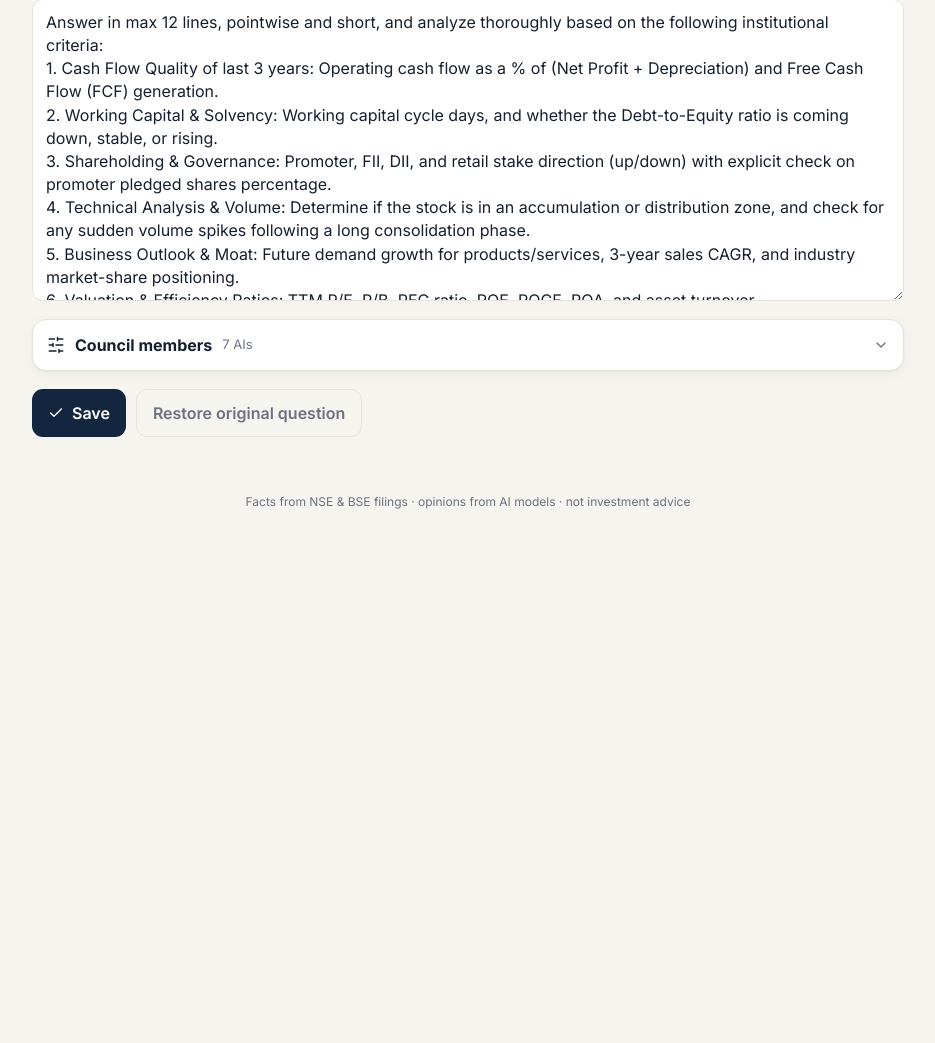
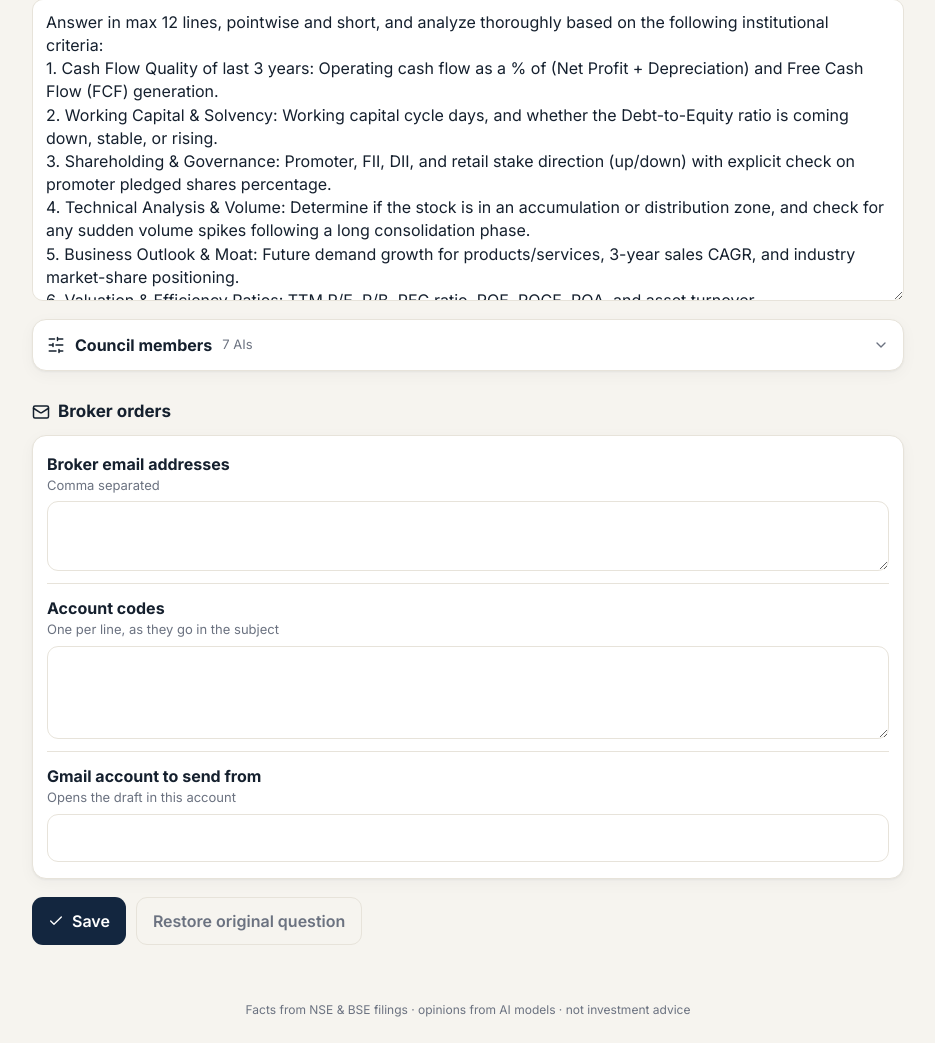
Before and after one commit to parthchandak02/stock-council, a FastAPI app: page /settings in a window 1280 px wide. Shown: the part 747-1790 px from the top of the page, without its empty margins (172-1107 px from the left). Before the commit the page ends 1256 px from the top, so only its background shows below. Run offline with FastAPI, Linux system fonts and the light colour scheme; data that the repository does not hold is empty; some libraries are stand-ins or nearby versions.

Commit message:
Broker orders: GTT buy/sell form on the stock page opens a ready Gmail draft; orders logged
- Buy/Sell, account, any number of quantity x trigger-price lines, live email preview
- Opens Gmail compose in the chosen account (authuser) with To/Subject/Body filled; nothing is sent automatically
- Broker addresses, account codes and Gmail account live in Settings (database), not in the repo
- Prepared orders listed on the stock page and in History

Co-Authored-By: Claude Opus 5.5 <noreply@anthropic.com>

```diff
--- a/src/stock_council/daily.py
+++ b/src/stock_council/daily.py
@@ -273,3 +273,28 @@ def saved_screen_history(conn, screen_id: str) -> dict:
     now = {r[0] for r in conn.execute("SELECT isin FROM screen_hits WHERE screen_id=? AND day=?", (screen_id, days[0]))}
     before = {r[0] for r in conn.execute("SELECT isin FROM screen_hits WHERE screen_id=? AND day=?", (screen_id, days[1]))} if len(days) > 1 else set()
     return {"day": days[0], "count": len(now), "new": sorted(now - before) if before else []}
+
+
+ORDERS = """
+CREATE TABLE IF NOT EXISTS orders (
+    id INTEGER PRIMARY KEY, created TEXT NOT NULL, run_id INTEGER, isin TEXT, symbol TEXT, name TEXT,
+    side TEXT NOT NULL, account TEXT, lines TEXT NOT NULL, subject TEXT
+);
+"""
+
+
+def orders_db():
+    conn = db()
+    ensure_schema(conn, "orders", ORDERS)
+    return conn
+
+
+def log_order(run_id, isin, symbol, name, side, account, lines, subject) -> int:
+    """Remember an order Dad prepared (we can't know whether he pressed Send in Gmail)."""
+    conn = orders_db()
+    with _lock:
+        cur = conn.execute("INSERT INTO orders(created, run_id, isin, symbol, name, side, account, lines, subject) "
+                           "VALUES (?,?,?,?,?,?,?,?,?)",
+                           (_now(), run_id, isin, symbol, name, side, account, json.dumps(lines), subject))
+        conn.commit()
+    return cur.lastrowid
--- a/src/stock_council/settings.py
+++ b/src/stock_council/settings.py
@@ -18,6 +18,10 @@ def get_settings(conn) -> dict:
         "prompt": rows.get("prompt") or DEFAULT_PROMPT,
         "models": rows.get("models") or COUNCIL,
         "screens": rows.get("screens") or [],
+        # Broker orders by email (values live in the database, not in this public repo)
+        "broker_to": rows.get("broker_to") or "",
+        "accounts": rows.get("accounts") or [],
+        "gmail_account": rows.get("gmail_account") or "",
     }
 
 
--- a/src/stock_council/web/app.py
+++ b/src/stock_council/web/app.py
@@ -20,7 +20,7 @@ from ..config import DEFAULT_FILTERS
 from ..council import COUNCIL, DEFAULT_PROMPT, VOTE_GROUP
 import uuid
 
-from ..daily import db, run_custom, run_one, run_screen_job, saved_screen_history, start_run
+from ..daily import db, log_order, orders_db, run_custom, run_one, run_screen_job, saved_screen_history, start_run
 from ..universe import METRICS, PRESETS, run_rules
 from ..settings import get_settings, save_setting
 from .view import FILTER_LABELS, key_numbers, nice_name, short_fail, short_name, why
@@ -175,7 +175,32 @@ def stock(request: Request, run_id: int, isin: str):
         return RedirectResponse(f"/run/{run_id}", status_code=303)
     return tpl.TemplateResponse(request, "stock.html", {
         "run": run, "p": p, "nums": key_numbers(p.get("sheet") or {}), "why": why(p), "nav": "today",
-        "chart": price_chart(conn, isin, run["day"]), "peers": peers(conn, isin)})
+        "chart": price_chart(conn, isin, run["day"]), "peers": peers(conn, isin),
+        "broker": _broker(conn), "orders": _orders(isin)})
+
+
+def _broker(conn) -> dict:
+    st = get_settings(conn)
+    return {"to": st["broker_to"], "accounts": st["accounts"], "gmail": st["gmail_account"]}
+
+
+def _orders(isin: str | None = None, limit: int = 50) -> list[dict]:
+    conn = orders_db()
+    q = "SELECT * FROM orders" + (" WHERE isin=?" if isin else "") + " ORDER BY id DESC LIMIT ?"
+    rows = conn.execute(q, (isin, limit) if isin else (limit,)).fetchall()
+    return [dict(r) | {"lines": json.loads(r["lines"])} for r in rows]
+
+
+@app.post("/orders")
+async def save_order(request: Request):
+    d = await request.json()
+    lines = [{"qty": int(l["qty"]), "price": float(l["price"])} for l in d.get("lines", [])
+             if str(l.get("qty", "")).strip() and str(l.get("price", "")).strip()]
+    if d.get("side") not in ("buy", "sell") or not lines:
+        return JSONResponse({"ok": False}, status_code=400)
+    oid = log_order(d.get("run_id"), d.get("isin"), d.get("symbol"), d.get("name"), d["side"],
+                    d.get("account"), lines, d.get("subject"))
+    return {"ok": True, "id": oid}
 
 
 @app.post("/check")
@@ -227,7 +252,7 @@ def history(request: Request):
             p = conn.execute("SELECT name, symbol, isin, verdict FROM picks WHERE run_id=?", (run["id"],)).fetchone()
             run["pick"] = dict(p) | {"verdict": json.loads(p["verdict"]) if p and p["verdict"] else {}} if p else None
         rows.append(run)
-    return tpl.TemplateResponse(request, "history.html", {"runs": rows, "nav": "history"})
+    return tpl.TemplateResponse(request, "history.html", {"runs": rows, "orders": _orders(limit=30), "nav": "history"})
 
 
 @app.get("/settings", response_class=HTMLResponse)
@@ -260,6 +285,10 @@ async def save_settings(request: Request):
             if name and "/" in model:
                 models.append({"name": name, "model": model})
     save_setting(conn, "models", models or COUNCIL)
+    if "broker_to" in form:
+        save_setting(conn, "broker_to", ", ".join(x.strip() for x in form["broker_to"].replace("\n", ",").split(",") if x.strip()))
+        save_setting(conn, "accounts", [x.strip() for x in (form.get("accounts") or "").replace(",", "\n").splitlines() if x.strip()])
+        save_setting(conn, "gmail_account", (form.get("gmail_account") or "").strip())
     return RedirectResponse("/settings?saved=1", status_code=303)
 
 
--- a/src/stock_council/web/templates/base.html
+++ b/src/stock_council/web/templates/base.html
@@ -16,7 +16,7 @@
 <meta name="apple-mobile-web-app-status-bar-style" content="default">
 <link rel="preconnect" href="https://fonts.googleapis.com"><link rel="preconnect" href="https://fonts.gstatic.com" crossorigin>
 <link href="https://fonts.googleapis.com/css2?family=Inter:wght@400;500;600;700&display=swap" rel="stylesheet">
-<link rel="stylesheet" href="/static/style.css?v=8">
+<link rel="stylesheet" href="/static/style.css?v=9">
 {% block head %}{% endblock %}
 </head><body>
 <header class="top">
--- a/src/stock_council/web/templates/history.html
+++ b/src/stock_council/web/templates/history.html
@@ -3,6 +3,11 @@
 {% block main %}
 <section class="head"><div><p class="eyebrow">History</p><h1>Every run, kept</h1></div></section>
 <a class="card trackcta" href="/track">{{ icon('target', 20) }}<span><b>Track record</b><span class="muted small">How every call has done since, and which AI is right most often</span></span>{{ icon('chev', 18, 'chev') }}</a>
+{% if orders %}
+<details class="fold card" id="orders"><summary>{{ icon('mail', 18) }}<b>Broker orders prepared</b><span class="muted small">{{ orders|length }}</span>{{ icon('chevdown', 16, 'tw') }}</summary>
+  <ul class="olog pad">{% for o in orders %}<li><span class="chip {{ o.side }}">{{ 'Buy' if o.side == 'buy' else 'Sell' }}</span> <b>{{ (o.name or o.symbol)|nice }}</b> · {{ o.account }} · {{ o.created|day }}<br><span class="muted small">{% for l in o.lines %}{{ l.qty }} × ₹{{ '%g'|format(l.price) }}{{ ', ' if not loop.last }}{% endfor %}</span></li>{% endfor %}</ul>
+</details>
+{% endif %}
 <ul class="stocks">
 {% for r in runs %}
 <li><a class="row" href="/run/{{ r.id }}">
--- a/src/stock_council/web/templates/settings.html
+++ b/src/stock_council/web/templates/settings.html
@@ -22,6 +22,16 @@
     <textarea name="models" rows="8" class="mono">{{ models_text }}</textarea>
   </details>
 
+  <h2 class="sub" id="broker">{{ icon('mail', 18) }}Broker orders</h2>
+  <div class="fields card stack">
+    <label><span><b>Broker email addresses</b><span class="muted small">Comma separated</span></span>
+      <textarea name="broker_to" rows="2">{{ st.broker_to }}</textarea></label>
+    <label><span><b>Account codes</b><span class="muted small">One per line, as they go in the subject</span></span>
+      <textarea name="accounts" rows="3">{{ st.accounts|join('\n') }}</textarea></label>
+    <label><span><b>Gmail account to send from</b><span class="muted small">Opens the draft in this account</span></span>
+      <input name="gmail_account" type="email" value="{{ st.gmail_account }}"></label>
+  </div>
+
   <div class="actions"><button class="btn">{{ icon('check', 16) }}Save</button>
   <button class="btn ghost" name="reset" value="prompt">Restore original question</button></div>
 </form>
```
Also changed, not shown: src/stock_council/web/static/order.js (added, +47 -0 lines), src/stock_council/web/static/style.css (+23 -0 lines), src/stock_council/web/templates/stock.html (+37 -1 lines).
